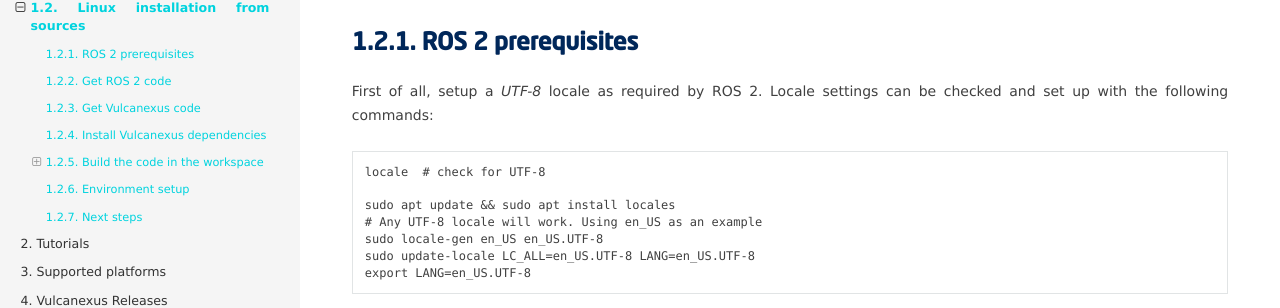
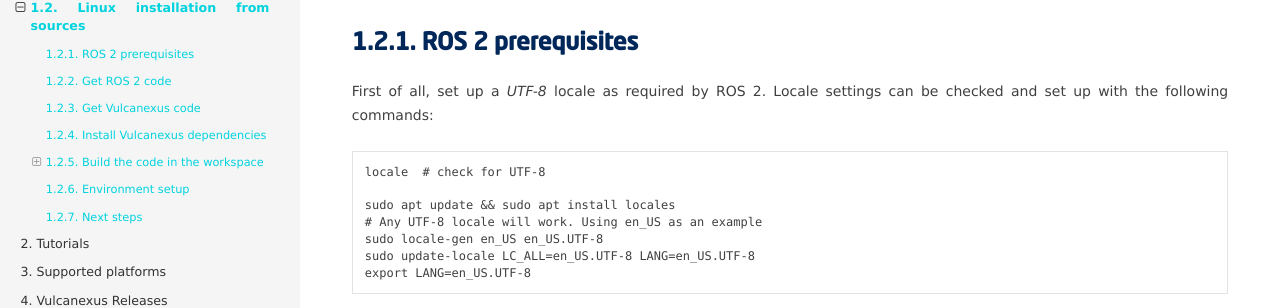
Before and after one commit to eProsima/vulcanexus, a Sphinx documentation site: the page built from docs/rst/installation/linux_source_installation.rst, in a window 1280 px wide and 900 px high. Shown: the part 238-546 px from the top of the window. Built offline with Sphinx 7.4.7 and the Read the Docs theme 2.0.0, drawn with Linux system fonts in a browser that asks for light colours.

Commit message:
Refs #14404: Applied suggestions #2
Signed-off-by: Javier Santiago <javiersantiago@eprosima.com>

```diff
--- a/docs/rst/installation/linux_binary_installation.rst
+++ b/docs/rst/installation/linux_binary_installation.rst
@@ -65,6 +65,7 @@
     sudo add-apt-repository ppa:beineri/opt-qt-5.15.2-focal
 
 Next, add Vulcanexus GPG key so apt can retrieve the packages:
+
 .. code-block:: bash
 
     sudo curl -sSL https://raw.githubusercontent.com/eProsima/vulcanexus/main/vulcanexus.key -o /usr/share/keyrings/vulcanexus-archive-keyring.gpg
--- a/docs/rst/installation/linux_source_installation.rst
+++ b/docs/rst/installation/linux_source_installation.rst
@@ -9,7 +9,7 @@
 ROS 2 prerequisites
 -------------------
 
-First of all, setup a `UTF-8` locale as required by ROS 2.
+First of all, set up a `UTF-8` locale as required by ROS 2.
 Locale settings can be checked and set up with the following commands:
 
 .. code-block:: bash
@@ -82,7 +82,6 @@
     pytest-rerunfailures \
     pytest \
     setuptools
-
 
 Get ROS 2 code
 --------------
```
